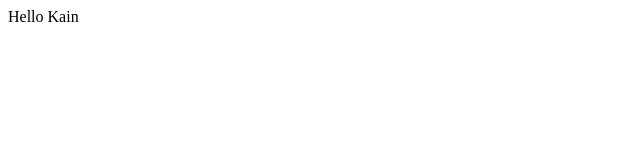
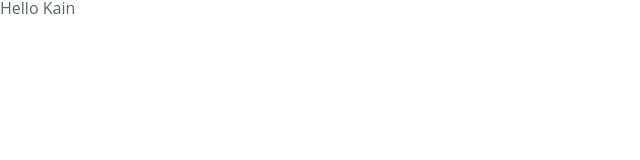
Before and after one commit to KainNhantumbo/Cloud-Storage-App, a React (Vite) app: page / in a window 1280 px wide. Shown: the top 160 px of the page, without its empty margins (0-640 px from the left). Built offline with nearby package versions, Linux system fonts and the light colour scheme.

Commit message:
dev: added Globalstyles and created GlobalContext

```diff
--- a/src/App.tsx
+++ b/src/App.tsx
@@ -1,7 +1,13 @@
 import AppRoutes from './routes/AppRoutes';
+import * as React from 'react';
 
-function App() {
-	return <AppRoutes />;
-}
+const App: React.FC = () => {
+
+	return (
+		<>
+			<AppRoutes />
+		</>
+	);
+};
 
 export default App;
--- /dev/null
+++ b/src/context/GlobalContext.tsx
@@ -0,0 +1,29 @@
+import type { ReactNode, FC } from 'react';
+import { createContext, useContext } from 'react';
+import { ThemeContext } from 'styled-components';
+import { GlobalStyles } from '../styles/Globalstyles';
+import { primary, dark } from '../themes/themes';
+
+interface props {
+	children: ReactNode;
+}
+
+const AppContext = createContext({});
+
+const GlobalContext: FC<props> = ({ children }) => {
+	return (
+		<ThemeContext.Provider value={primary}>
+      <GlobalStyles/>
+			<AppContext.Provider value={primary}>
+        {children}
+      </AppContext.Provider>
+		</ThemeContext.Provider>
+	);
+};
+
+// custom hook that delivers app context
+export const useGlobalContext = () => {
+	const context = useContext(AppContext);
+	return context;
+};
+export default GlobalContext;
--- a/src/main.tsx
+++ b/src/main.tsx
@@ -1,10 +1,13 @@
-import React from 'react'
-import ReactDOM from 'react-dom/client'
-import App from './App'
-
+import React from 'react';
+import ReactDOM from 'react-dom/client';
+import './css/main.css'
+import App from './App';
+import GlobalContext from './context/GlobalContext';
 
 ReactDOM.createRoot(document.getElementById('root')!).render(
-  <React.StrictMode>
-    <App />
-  </React.StrictMode>
-)
+	<React.StrictMode>
+		<GlobalContext>
+			<App />
+		</GlobalContext>
+	</React.StrictMode>
+);
--- /dev/null
+++ b/src/styles/Globalstyles.ts
@@ -0,0 +1,42 @@
+import { createGlobalStyle } from 'styled-components';
+
+export const GlobalStyles = createGlobalStyle`
+  * {
+    box-sizing: border-box;
+    padding: 0;
+    margin: 0;
+    font-family: 'Open Sans', Montserrat, Poppins, 'PT Sans';
+    max-width: 100%;
+  }
+
+  span, label {
+    user-select: none;
+  }
+
+  body {
+    color: rgb(${({ theme }) => theme.font});
+    background: rgb(${({ theme }) => theme.background});
+  }
+
+  input, textarea, select {
+    background: rgb(${({ theme }) => theme.inner});
+    color: rgb(${({ theme }) => theme.font});
+  }
+
+  html {
+    overflow-x: hidden;
+  }
+
+  ::-webkit-scrollbar {
+    scroll-behavior: smooth;
+    width: 5px;
+    background: none;
+    background: rgba(${({ theme }) => theme.secondary}, .3);
+
+  }
+
+  ::-webkit-scrollbar-thumb {
+    border-radius: 15px;
+    background: rgba(${({ theme }) => theme.primary}, .5);
+  }
+`;
```
